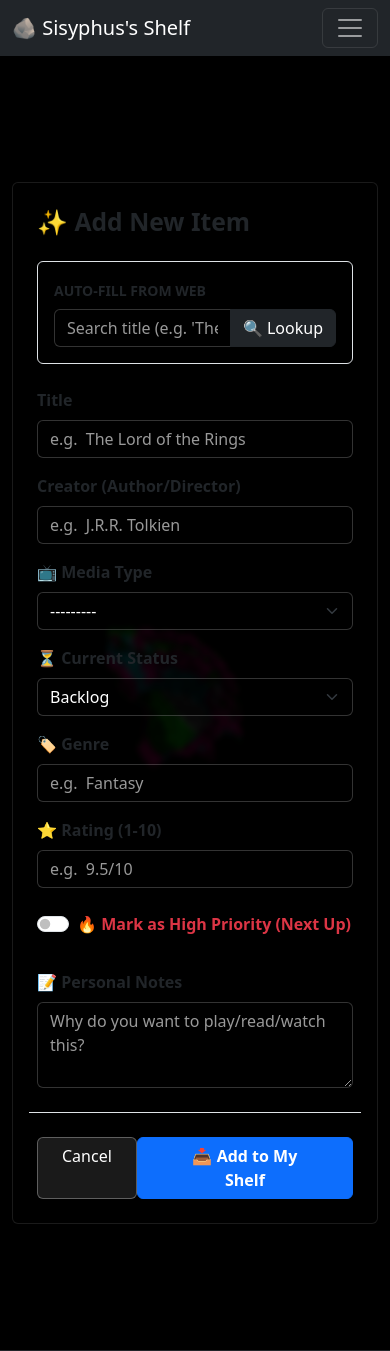
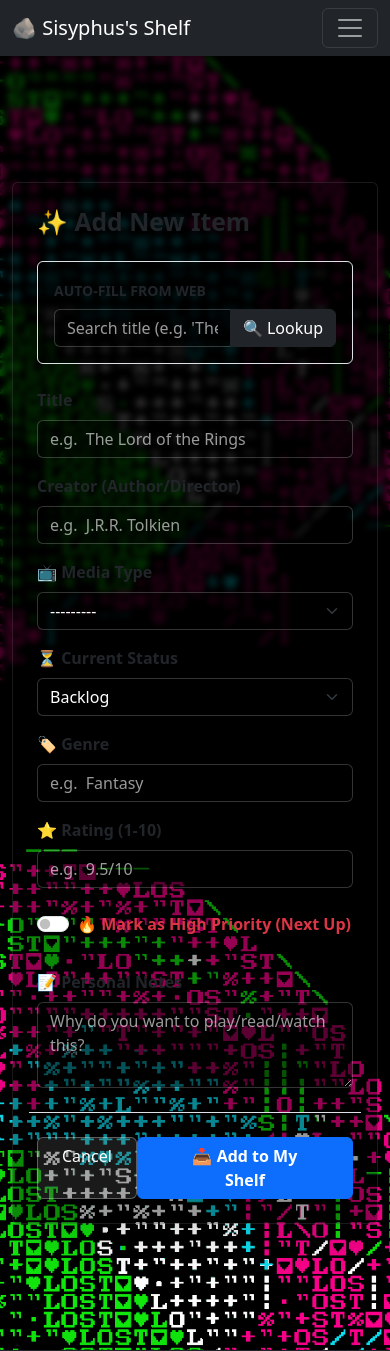
Before and after one commit to Bridgerbb/Sisyphus-Shelf, a Django app: page /add/ in a window 390 px wide. Shown: the top 1351 px of the page. Run offline with Django 5.2, Linux system fonts and the light colour scheme; the visitor is signed in with stand-in values (Sample User, id 1).

Commit message:
Make background responsive for mobile

```diff
--- a/tracker/templates/tracker/base.html
+++ b/tracker/templates/tracker/base.html
@@ -30,6 +30,12 @@
             background-attachment: fixed;
             background-repeat: no-repeat;
             color: #ffffff;
+        }
+        @media (max-width: 768px) {
+        body {
+            /* 'cover' makes the GIF fill the whole screen without stretching */
+            background-size: cover;
+            }
         }
 
         .background-overlay {
```
